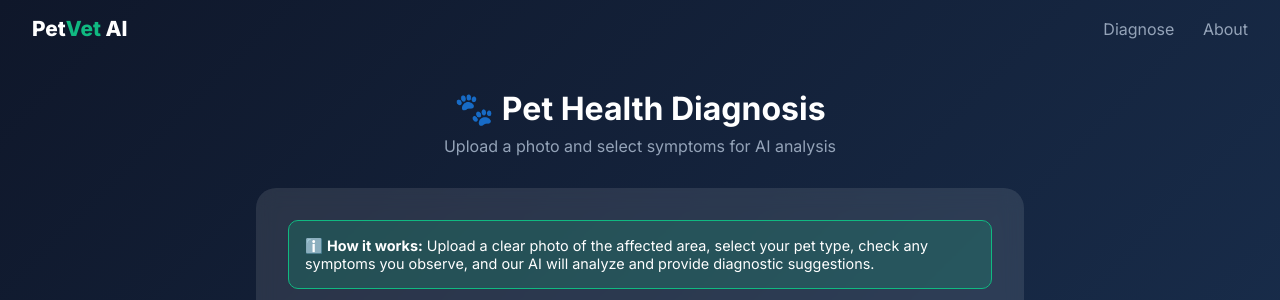
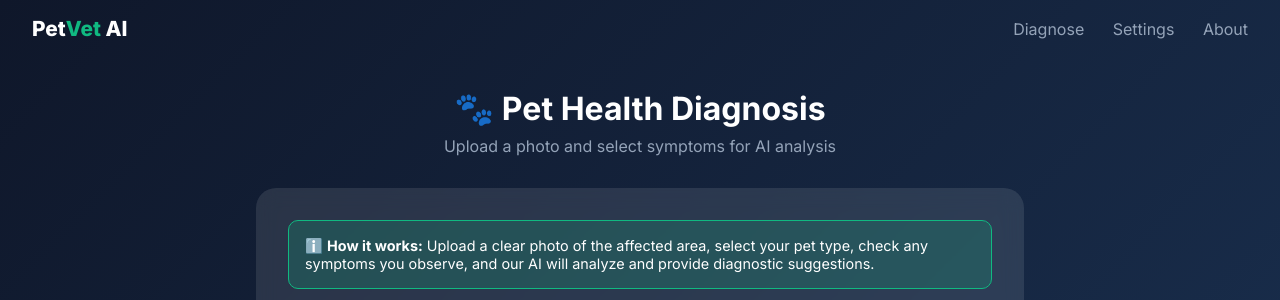
Before and after one commit to Liberty-Emporium/alexander-ai-petvet, a Flask app: page /diagnose in a window 1280 px wide. Shown: the top 300 px of the page. Run offline with Flask 3, Linux system fonts and the light colour scheme.

Commit message:
Add Settings link to navigation on all pages

```diff
--- a/templates/diagnose.html
+++ b/templates/diagnose.html
@@ -57,6 +57,7 @@
         <a href="/" class="nav-logo">Pet<span>Vet</span> AI</a>
         <div class="nav-links">
             <a href="/diagnose">Diagnose</a>
+            <a href="/settings">Settings</a>
             <a href="/about">About</a>
         </div>
     </nav>
--- a/templates/index.html
+++ b/templates/index.html
@@ -43,8 +43,8 @@
         <a href="/" class="nav-logo">Pet<span>Vet</span> AI</a>
         <div class="nav-links">
             <a href="/diagnose">Diagnose</a>
+            <a href="/settings">Settings</a>
             <a href="/about">About</a>
-            <a href="/contact">Contact</a>
         </div>
     </nav>
 
--- a/templates/result.html
+++ b/templates/result.html
@@ -75,6 +75,7 @@
         <a href="/" class="nav-logo">Pet<span>Vet</span> AI</a>
         <div class="nav-links">
             <a href="/diagnose">New Diagnosis</a>
+            <a href="/settings">Settings</a>
             <a href="/">Home</a>
         </div>
     </nav>
```
